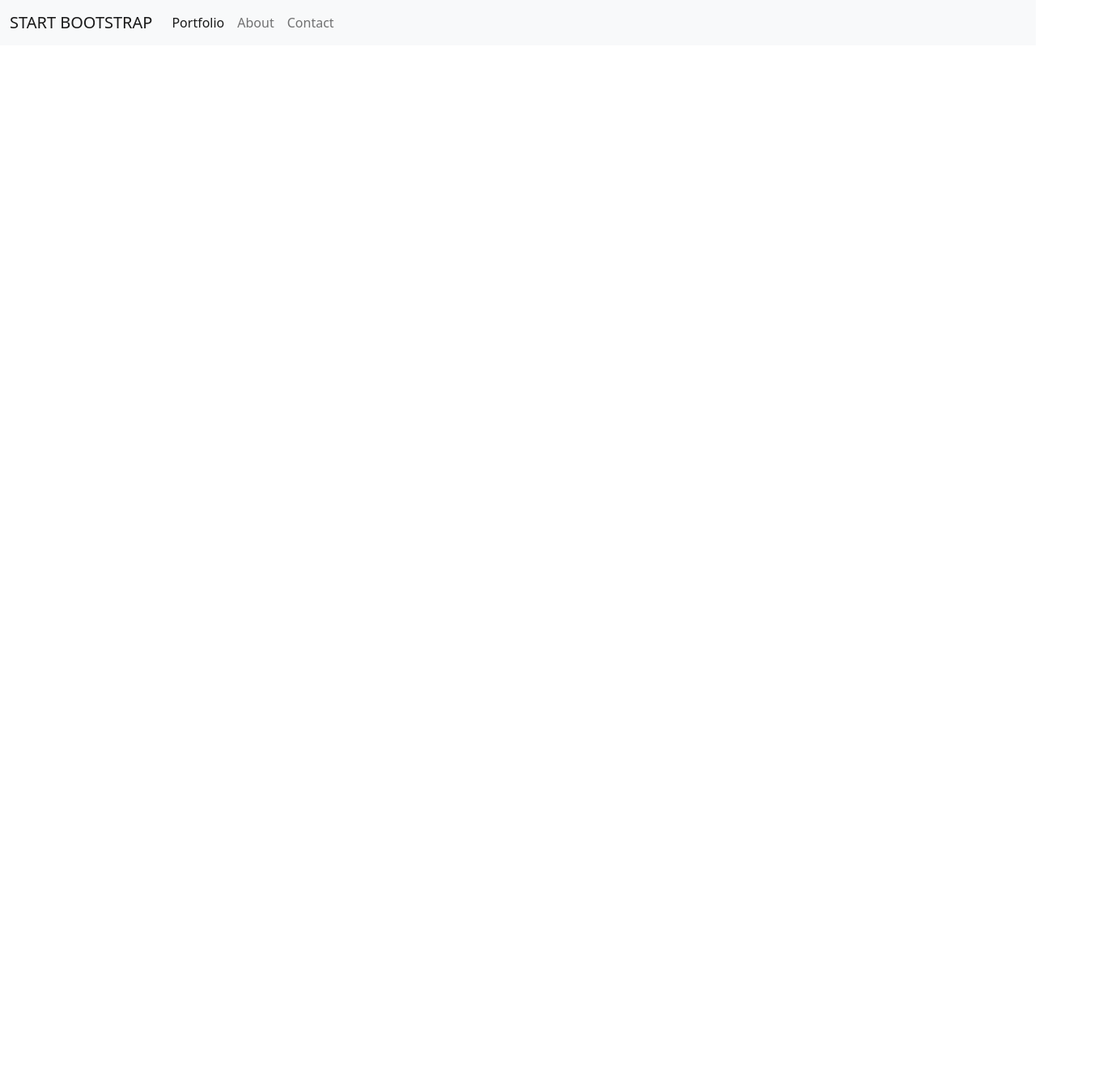
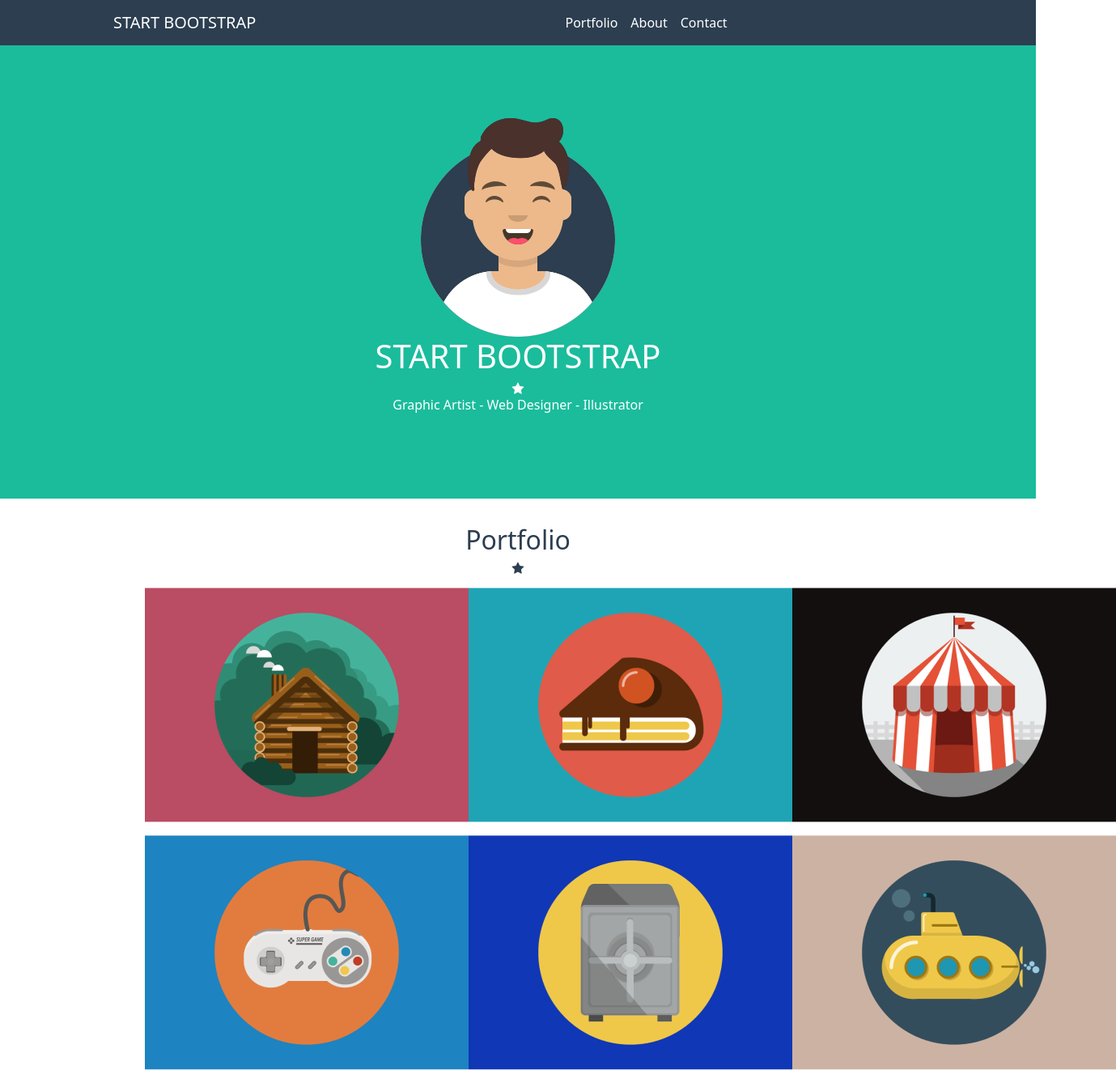
Before and after one commit to cousseaualban/Int-gration-Bootstrap, a plain HTML site: page index.html in a window 1280 px wide. Shown: the whole page at 81% size, 1379 px wide, since content can reach past the window. Before the commit the page ends 800 px from the top, so only its background shows below. Drawn offline with nearby package versions, Linux system fonts and the light colour scheme.

Commit message:
Intégration Bootstrap v2

```diff
--- a/index.html
+++ b/index.html
@@ -8,36 +8,63 @@
     <link href="https://cdn.jsdelivr.net/npm/bootstrap@5.2.3/dist/css/bootstrap.min.css" rel="stylesheet"
         integrity="sha384-rbsA2VBKQhggwzxH7pPCaAqO46MgnOM80zW1RWuH61DGLwZJEdK2Kadq2F9CUG65" crossorigin="anonymous">
     <link rel="stylesheet" href="./style.css" type="text/css">
+    <link rel="stylesheet" href="https://cdnjs.cloudflare.com/ajax/libs/font-awesome/4.7.0/css/font-awesome.min.css">
     <title>TP Bootstrap</title>
 </head>
 
 <body>
     <!-- Début du header -->
     <header>
-        <nav class="navbar navbar-expand-lg bg-light">
+        <nav class="navbar navbar-expand-lg">
             <div class="container-fluid">
-                <a class="navbar-brand" href="#">START BOOTSTRAP</a>
-                <button class="navbar-toggler" type="button" data-bs-toggle="collapse" data-bs-target="#navbarText"
-                    aria-controls="navbarText" aria-expanded="false" aria-label="Toggle navigation">
-                    <span class="navbar-toggler-icon"></span>
-                </button>
-                <div class="collapse navbar-collapse" id="navbarText">
-                    <ul class="navbar-nav me-auto mb-2 mb-lg-0">
+                <a class="navbar-brand col-md-2" href="#">START BOOTSTRAP</a>
+                <div class="collapse navbar-collapse" id="navbarSupportedContent">
+                    <ul class="navbar-nav col-md-5">
                         <li class="nav-item">
                             <a class="nav-link active" aria-current="page" href="#">Portfolio</a>
                         </li>
                         <li class="nav-item">
-                            <a class="nav-link" href="#">About</a>
+                            <a class="nav-link active" href="#">About</a>
                         </li>
                         <li class="nav-item">
-                            <a class="nav-link" href="#">Contact</a>
+                            <a class="nav-link active" href="#">Contact</a>
                         </li>
                     </ul>
                 </div>
             </div>
         </nav>
+    </header>
     <!-- Fin du header -->
-    </header>
+
+    <!-- Début section 1 -->
+    <section class="section1">
+        <div class="content">
+            <img src="./assets/startbootstrap.png" alt="photo start bootstrap">
+            <h1>START BOOTSTRAP</h1>
+            <i class="fa fa-star"></i>
+            <p>Graphic Artist - Web Designer - Illustrator</p>
+        </div>
+    </section>
+    <!-- Fin section 1 -->
+
+    <!-- Début section 2-->
+    <section class="section2">
+        <div class="portfolio">
+            <h2>Portfolio</h2>
+            <i class="fa fa-star"></i>
+            <div class="topArticles">
+                <img src="./assets/cabin.png" alt="Photo cabane portfolio">
+                <img src="./assets/cake.png" alt="Photo gâteau portfolio">
+                <img src="./assets/circus.png" alt="Photo cirque portfolio">
+            </div>
+            <div class="bottomArticles">
+                <img src="./assets/game.png" alt="Photo manette portfolio">
+                <img src="./assets/safe.png" alt="Photo sécurité portfolio">
+                <img src="./assets/submarine.png" alt="Photo sous-marin portfolio">
+            </div>
+        </div>
+    </section>
+
 
 </body>
 
--- a/style.scss
+++ b/style.scss
@@ -1,10 +1,71 @@
-body{
+body {
     margin: 0;
     top: 0;
 
-    header{
-        .navbar{
-            background-color: #2C3E50;
+    header {
+        background-color: #2C3E50;
+
+        nav {
+            .container-fluid {
+                width: 80%;
+                a {
+                    color: #fff;
+                }
+                #navbarSupportedContent {
+                    a {
+                        color: #fff;
+                    }
+                    .navbar-nav {
+                        width: 10%;
+                        margin: auto;
+                    }
+                }
+            }
+        }
+    }
+
+    .section1{
+        background-color: #1ABC9C;
+        height: 70vh;
+
+        .content{
+            display: flex;
+            flex-direction: column;
+            align-items: center;
+            color: #fff;
+            justify-content: space-between;
+            padding-top: 10vh;
+        }
+    }
+
+    .section2{
+        padding-top: 4vh;
+
+        .portfolio{
+            width: 80%;
+            margin: auto;
+            display: flex;
+            align-items: center;
+            flex-direction: column;
+            color: #2C3E50;
+            h2{
+                text-align: center;
+            }
+
+            .topArticles{
+                padding-top: 2vh;
+                width: 90%;
+                margin: auto;
+                display: flex;
+                justify-content: space-between;
+            }
+            .bottomArticles{
+                padding-top: 2vh;
+                width: 90%;
+                margin: auto;
+                display: flex;
+                justify-content: space-between;
+            }
         }
     }
 }
```
Also changed, not shown: style.css, 1 other file.
